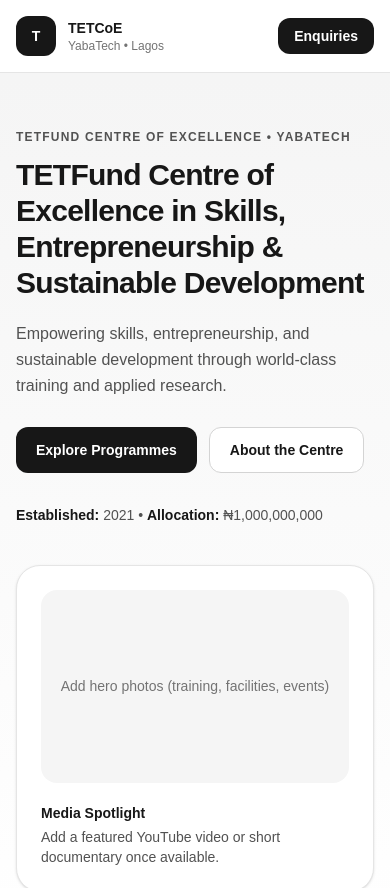
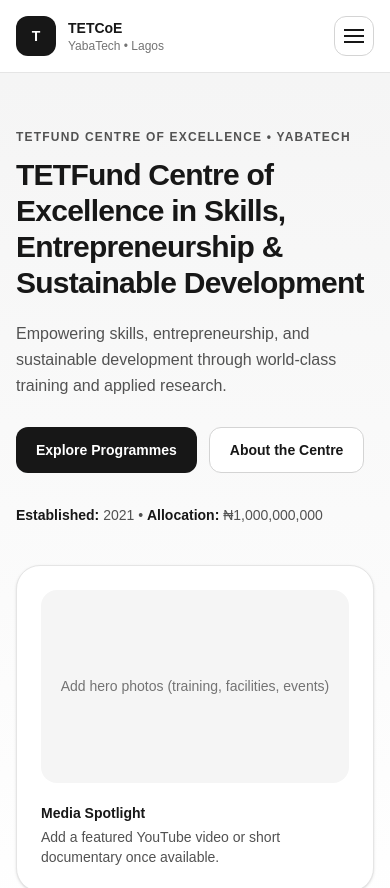
Before and after one commit to warythebutterfly/tetcoe, a Next.js app: page / in a window 390 px wide. Shown: the top 888 px of the page. Built offline with nearby package versions, Linux system fonts and the light colour scheme.

Commit message:
refactor: responsive navbar

```diff
--- a/src/components/layout/Navbar.tsx
+++ b/src/components/layout/Navbar.tsx
@@ -1,5 +1,6 @@
 "use client";
 
+import { useState } from "react";
 import Link from "next/link";
 import { usePathname } from "next/navigation";
 import Container from "./Container";
@@ -7,13 +8,15 @@
 
 export default function Navbar() {
   const pathname = usePathname();
+  const [open, setOpen] = useState(false);
 
   return (
-    <header className="sticky top-0 z-40 border-b border-neutral-200 bg-white/80 backdrop-blur">
+    <header className="sticky top-0 z-50 border-b border-neutral-200 bg-white/80 backdrop-blur">
       <Container>
         <nav className="flex items-center justify-between py-4">
+          {/* Logo */}
           <Link href="/" className="flex items-center gap-3">
-            {/* TODO: Replace with official logo image (next/image) when received */}
+            {/* TODO: Replace with official logo image */}
             <div className="h-10 w-10 rounded-xl bg-neutral-900 text-white grid place-items-center text-sm font-semibold">
               T
             </div>
@@ -23,7 +26,8 @@
             </div>
           </Link>
 
-          <div className="hidden md:flex items-center gap-6 text-sm">
+          {/* Desktop nav */}
+          <div className="hidden lg:flex items-center gap-6 text-sm">
             {navLinks.map((l) => {
               const active = pathname === l.href;
               return (
@@ -32,7 +36,9 @@
                   href={l.href}
                   className={[
                     "transition-colors",
-                    active ? "text-neutral-900 font-semibold" : "text-neutral-600 hover:text-neutral-900",
+                    active
+                      ? "text-neutral-900 font-semibold"
+                      : "text-neutral-600 hover:text-neutral-900",
                   ].join(" ")}
                 >
                   {l.label}
@@ -41,14 +47,79 @@
             })}
           </div>
 
+          {/* Desktop CTA */}
           <Link
             href="/contact"
-            className="inline-flex items-center rounded-xl bg-neutral-900 px-4 py-2 text-sm font-semibold text-white hover:bg-neutral-800 transition"
+            className="hidden lg:inline-flex items-center rounded-xl bg-neutral-900 px-4 py-2 text-sm font-semibold text-white hover:bg-neutral-800 transition"
           >
             Enquiries
           </Link>
+
+          {/* Mobile hamburger */}
+          <button
+            onClick={() => setOpen((v) => !v)}
+            aria-label="Toggle menu"
+            className="lg:hidden relative h-10 w-10 rounded-xl border border-neutral-300 bg-white grid place-items-center"
+          >
+            {/* Hamburger → X animation */}
+            <span
+              className={`absolute h-0.5 w-5 bg-neutral-900 transition-transform duration-300 ${
+                open ? "rotate-45" : "-translate-y-1.5"
+              }`}
+            />
+            <span
+              className={`absolute h-0.5 w-5 bg-neutral-900 transition-opacity duration-300 ${
+                open ? "opacity-0" : "opacity-100"
+              }`}
+            />
+            <span
+              className={`absolute h-0.5 w-5 bg-neutral-900 transition-transform duration-300 ${
+                open ? "-rotate-45" : "translate-y-1.5"
+              }`}
+            />
+          </button>
         </nav>
       </Container>
+
+      {/* Mobile menu */}
+      <div
+        className={`md:hidden overflow-hidden transition-[max-height] duration-300 ease-in-out ${
+          open ? "max-h-screen" : "max-h-0"
+        }`}
+      >
+        <div className="border-t border-neutral-200 bg-white">
+          <Container>
+            <div className="flex flex-col gap-4 py-6 text-sm">
+              {navLinks.map((l) => {
+                const active = pathname === l.href;
+                return (
+                  <Link
+                    key={l.href}
+                    href={l.href}
+                    onClick={() => setOpen(false)}
+                    className={[
+                      "transition-colors",
+                      active
+                        ? "text-neutral-900 font-semibold"
+                        : "text-neutral-600 hover:text-neutral-900",
+                    ].join(" ")}
+                  >
+                    {l.label}
+                  </Link>
+                );
+              })}
+
+              <Link
+                href="/contact"
+                onClick={() => setOpen(false)}
+                className="mt-2 inline-flex w-fit items-center rounded-xl bg-neutral-900 px-4 py-2 text-sm font-semibold text-white hover:bg-neutral-800 transition"
+              >
+                Enquiries
+              </Link>
+            </div>
+          </Container>
+        </div>
+      </div>
     </header>
   );
 }
```
